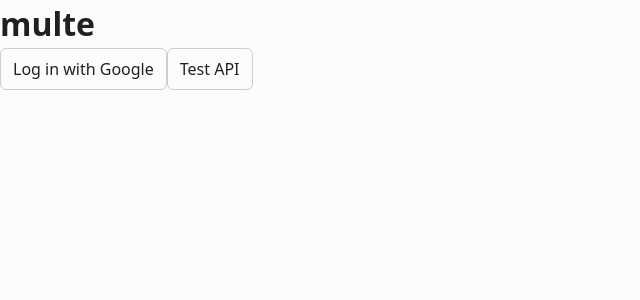
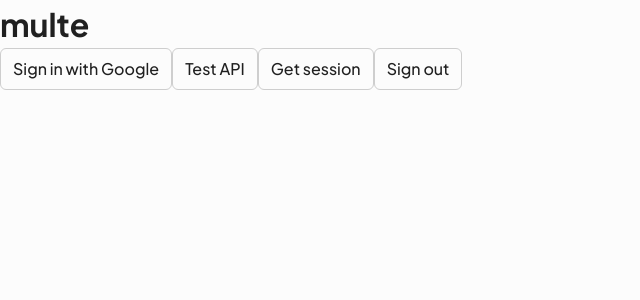
Before and after one commit to threetides/multe-frontend, a React (Vite) app: page / in a window 1280 px wide. Shown: the top 300 px of the page, without its empty margins (0-640 px from the left). Built offline with nearby package versions, Linux system fonts and the light colour scheme.

Commit message:
feat: add session management functions and update login button text

```diff
--- a/src/main.tsx
+++ b/src/main.tsx
@@ -14,14 +14,38 @@ const testAPI = async () => {
   console.log(parsed)
 }
 
+const getSession = async () => {
+  const response = await fetch("http://localhost:8080/api/auth/session", {
+    method: "GET",
+    credentials: "include"
+  })
+  const parsed = await response.json()
+  console.log(parsed)
+}
+
+const logout = async () => {
+  const response = await fetch("http://localhost:8080/api/auth/logout", {
+    method: "POST",
+    credentials: "include"
+  })
+  const parsed = await response.json()
+  console.log(parsed)
+}
+
 createRoot(document.getElementById("root")!).render(
   <StrictMode>
     <h1>multe</h1>
     <a href="http://localhost:8080/api/auth/google/login">
-      <Button variant="outline">Log in with Google</Button>
+      <Button variant="outline">Sign in with Google</Button>
     </a>
     <Button variant="outline" onClick={testAPI}>
       Test API
     </Button>
+    <Button variant="outline" onClick={getSession}>
+      Get session
+    </Button>
+    <Button variant="outline" onClick={logout}>
+      Sign out
+    </Button>
   </StrictMode>
 )
```
Also changed, not shown: src/assets/PlusJakartaSans-VariableFont_wght.woff2.
